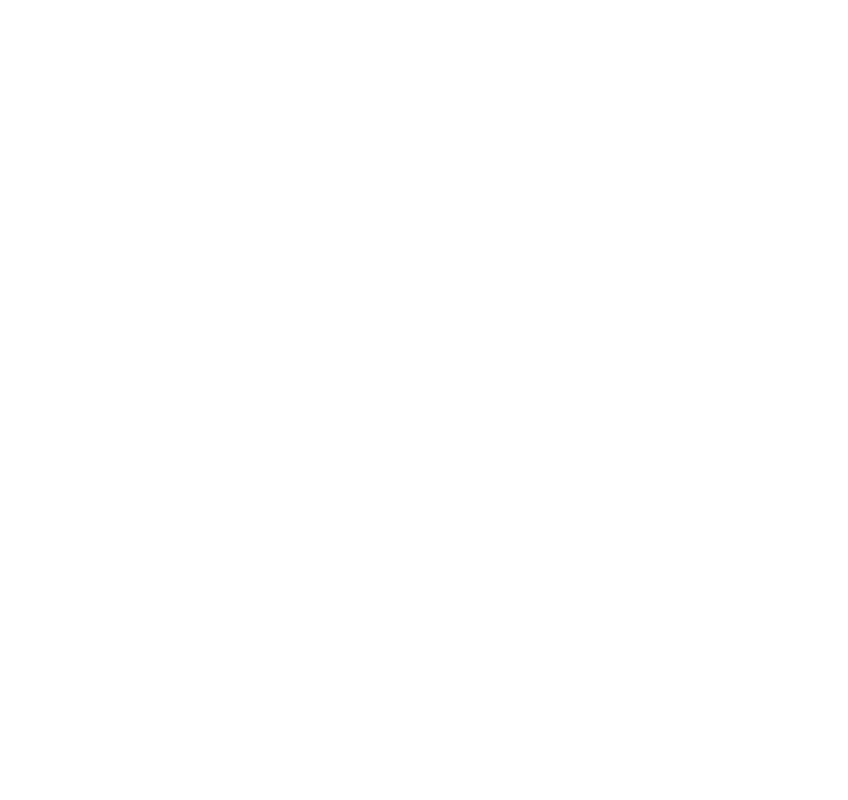
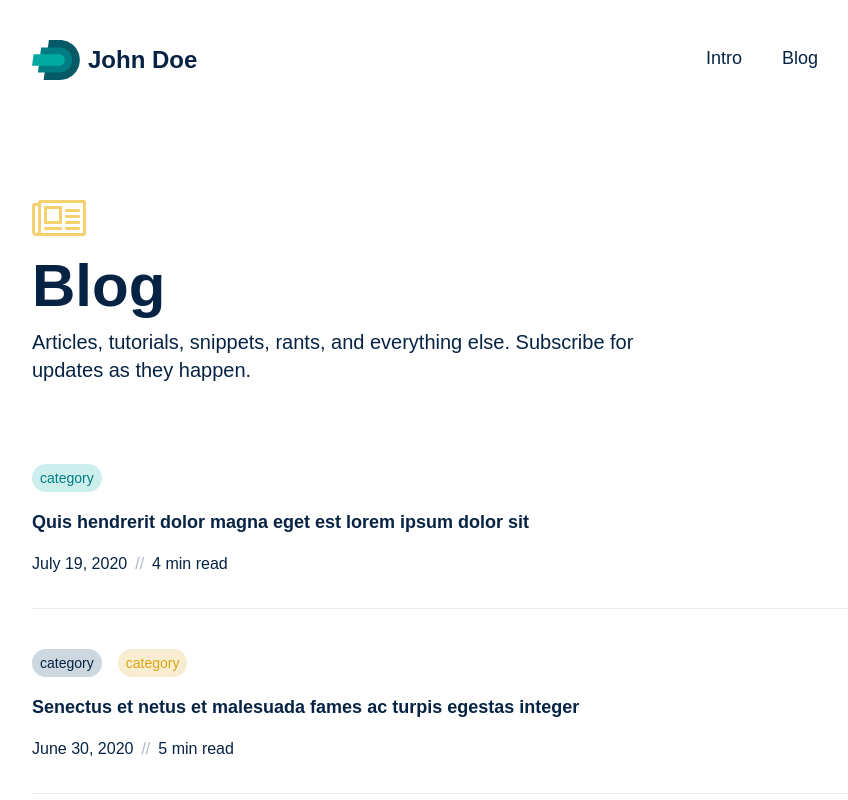
Before and after one commit to parkeugene/coding-test-blog, a React (Vite) app: page /blog in a window 1280 px wide. Before the commit this address had no page. Shown: the top 800 px of the page, without its empty margins (199-1047 px from the left). Built offline with nearby package versions, Linux system fonts and the light colour scheme.

Commit message:
style : BlogPage 생성 및 Router 경로 추가

```diff
--- /dev/null
+++ b/src/pages/BlogPage.tsx
@@ -0,0 +1,38 @@
+import Footer from '../components/Footer';
+import Header from '../components/Header';
+import Pagination from '../components/Pagination';
+import PostList from '../components/PostList';
+
+const BlogPage = () => {
+  return (
+    <main>
+      <Header />
+
+      <section className="container py-16 lg:py-20">
+        <article>
+          <img src="/src/assets/img/icon-blog.png" alt="icon envelope" />
+        </article>
+
+        <h1 className="pt-5 font-body text-4xl font-semibold text-primary dark:text-white md:text-5xl lg:text-6xl">
+          Blog
+        </h1>
+
+        <article className="pt-3 sm:w-3/4">
+          <p className="font-body text-xl font-light text-primary dark:text-white">
+            Articles, tutorials, snippets, rants, and everything else. Subscribe
+            for updates as they happen.
+          </p>
+        </article>
+
+        <article className="pt-8 lg:pt-12">
+          <PostList />
+        </article>
+
+        <Pagination />
+      </section>
+      <Footer />
+    </main>
+  );
+};
+
+export default BlogPage;
--- a/src/router/Router.tsx
+++ b/src/router/Router.tsx
@@ -1,11 +1,13 @@
 import {BrowserRouter, Routes, Route} from 'react-router-dom';
 import MainPage from '../pages/MainPage';
+import BlogPage from '../pages/BlogPage';
 
 const Router = () => {
   return (
     <BrowserRouter>
       <Routes>
         <Route path="/" element={<MainPage />} />
+        <Route path="/blog" element={<BlogPage />} />
       </Routes>
     </BrowserRouter>
   );
```
